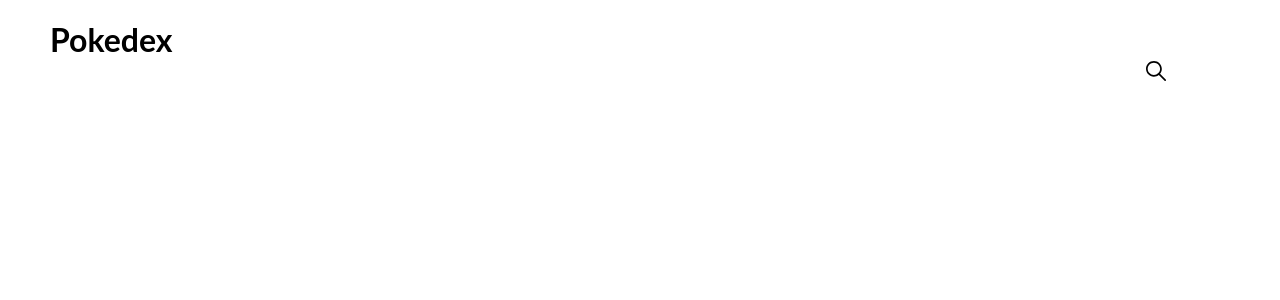
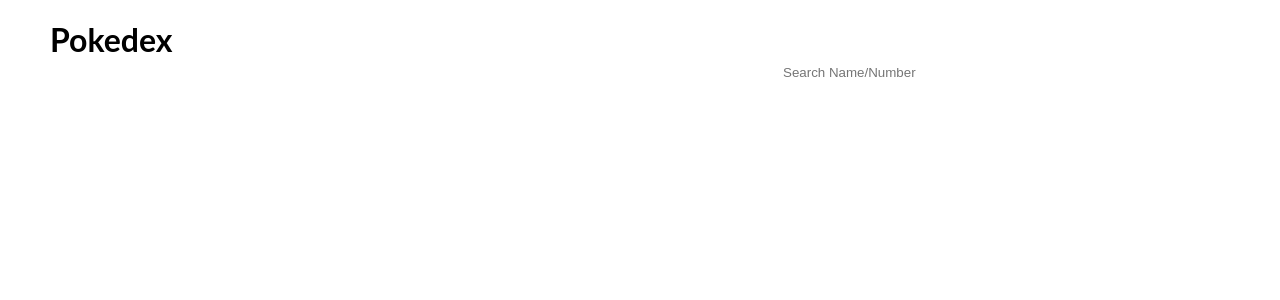
Before and after one commit to chiragbairwa/pokedex-app, a Next.js app: page /header in a window 1280 px wide. Shown: the top 300 px of the page. Built offline with nearby package versions, Linux system fonts and the light colour scheme.

Commit message:
Search Bar is Working but do not change the value of pokemon

```diff
--- a/pages/_app.js
+++ b/pages/_app.js
@@ -1,5 +1,6 @@
 import '../styles/globals.css'
 import '../styles/homepage.css'
+import '../styles/header.css'
 function MyApp({ Component, pageProps }) {
   return <Component {...pageProps} />
 }
--- a/pages/header.js
+++ b/pages/header.js
@@ -1,24 +1,56 @@
+// https://codedec.com/tutorials/how-to-implement-search-in-react-js-with-json/
+
 import pokedex from '../public/pokedex'
+import { useState, useEffect } from 'react'
 
-const Header = (props) => {
-  // let newdata = []
-  // let temp = {}
-  // for (let n = 0; n < 809; n++) {
-  //   temp = {
-  //     key: pokedex[n].name.english,
-  //     value: pokedex[n].name.english,
-  //     id: pokedex[n].id,
-  //   }
-  //   newdata[n] = temp
-  // }
+const Header = (props, { changeBySearch }) => {
+  const [searchTerm, setSearchTerm] = useState('')
+
+  useEffect(() => {
+    if (document) {
+      document.getElementsByClassName('search-bar-input').value = { searchTerm }
+    }
+  }, [])
 
   return (
     <div className="header">
       <h1>Pokedex</h1>
+      <h1>{props.data1}</h1>
       <div className="search-bar">
-        <button className="search-button">
-          <img src="/search.svg" width={20} />
-        </button>
+        <input
+          type="text"
+          placeholder="Search Name/Number"
+          onChange={(e) => {
+            setSearchTerm(e.target.value)
+          }}
+          className="search-bar-input"
+        />
+        <div className="searched-items">
+          {pokedex
+            .filter((val) => {
+              if (searchTerm == '') {
+              } else if (
+                val.name.english
+                  .toLowerCase()
+                  .includes(searchTerm.toLowerCase())
+              ) {
+                return val
+              }
+            })
+            .map((val) => {
+              return (
+                <div
+                  id={val.name.english}
+                  onClick={
+                    console.log(this.id)
+                    // changeBySearch(this.key)}
+                  }
+                >
+                  {val.name.english}
+                </div>
+              )
+            })}
+        </div>
       </div>
     </div>
   )
--- /dev/null
+++ b/styles/header.css
@@ -0,0 +1,47 @@
+.header > h1 {
+  margin-top: 0;
+  padding: 20px 0 0 50px;
+}
+
+.search-bar {
+  top: 50px;
+  right: 300px;
+  display: flex;
+  flex-direction: column;
+  position: absolute;
+}
+.search-bar > input {
+  border: none;
+  font-size: 600;
+  padding: 15px 20px;
+  height: fit-content;
+  border-radius: 12px;
+}
+
+.searched-items {
+  z-index: 3;
+  display: none;
+  cursor: pointer;
+  margin-top: 10px;
+  max-height: 400px;
+  overflow: hidden;
+  border-radius: 12px;
+  flex-direction: column;
+  backdrop-filter: blur(16px);
+  -webkit-backdrop-filter: blur(16px);
+  background-color: rgba(255, 255, 255, 0.75);
+}
+
+.searched-items > div {
+  height: 40px;
+  border-radius: 12px;
+  padding: 0.5em 0 0 1em;
+}
+.searched-items > div:hover {
+  overflow: hidden;
+  background-color: rgba(255, 255, 255, 0.25);
+}
+
+.search-bar > input:focus + .searched-items {
+  display: block;
+}
--- a/styles/homepage.css
+++ b/styles/homepage.css
@@ -1,33 +1,9 @@
 .homepage {
   height: 100vh;
 }
-.header > h1 {
-  margin-top: 0;
-  padding: 20px 0 0 50px;
-}
-.search-bar {
-  top: 50px;
-  right: 100px;
-  display: flex;
-  position: absolute;
-}
-
-.search-bar > div > div {
-  height: 25vh;
-
-  overflow: hidden;
-}
-.search-button {
-  background-color: transparent;
-  height: 45px;
-  border: none;
-  cursor: pointer;
-  margin-left: -40px;
-  z-index: 9;
-}
 
 .homepage > img {
-  margin: 20px 0 0 10%;
+  margin: 40px 0 0 15%;
   border: 1px solid red;
 }
 .poke-bio {
@@ -92,8 +68,12 @@
   column-gap: 100px;
 }
 .poke-type > div {
-  padding: 7px 15px;
+  padding: 0 10px;
   border-radius: 10px;
   margin-bottom: 20px;
+
+  display: flex;
+  align-items: center;
+  justify-content: center;
   background-color: white;
 }
```
Also changed, not shown: pages/homepage.js (+13 -3 lines).
